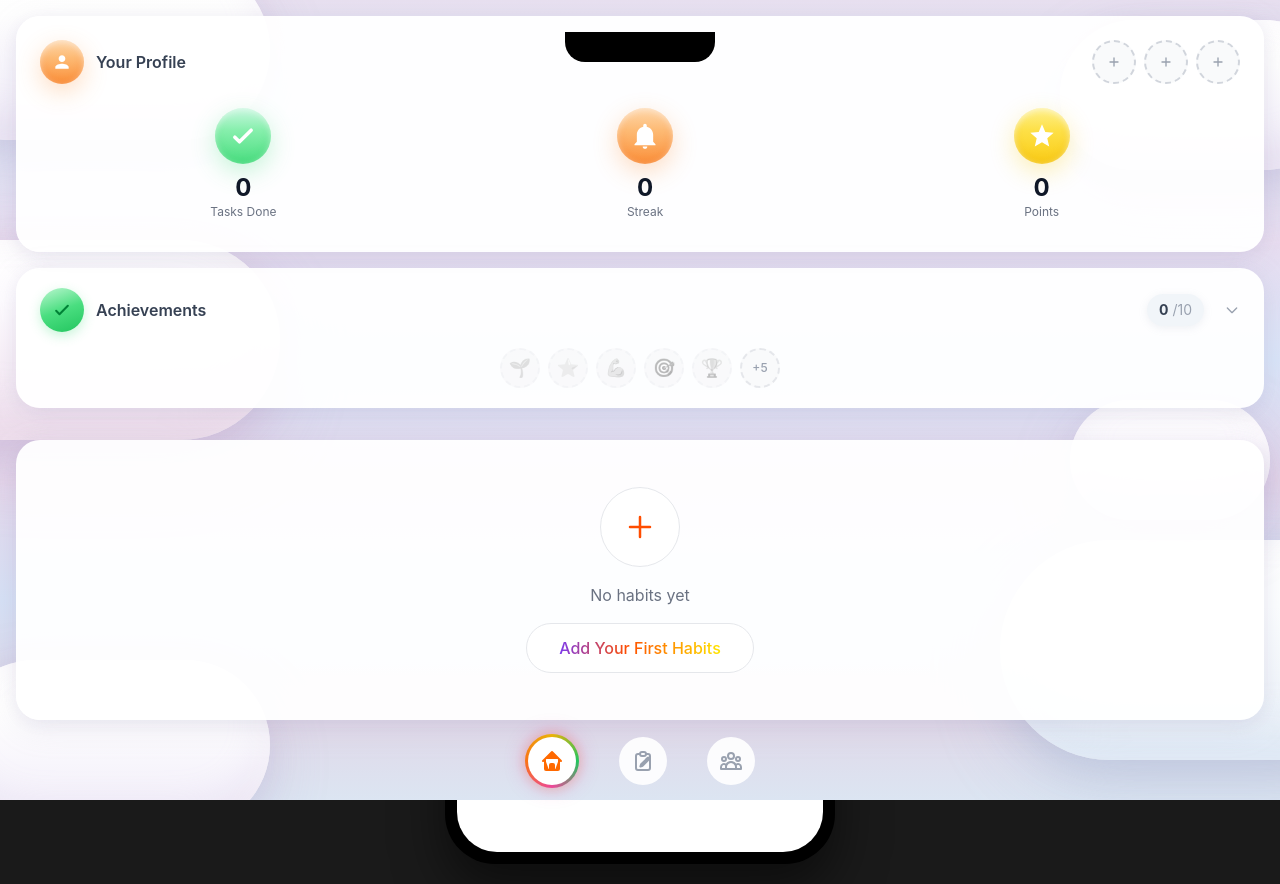
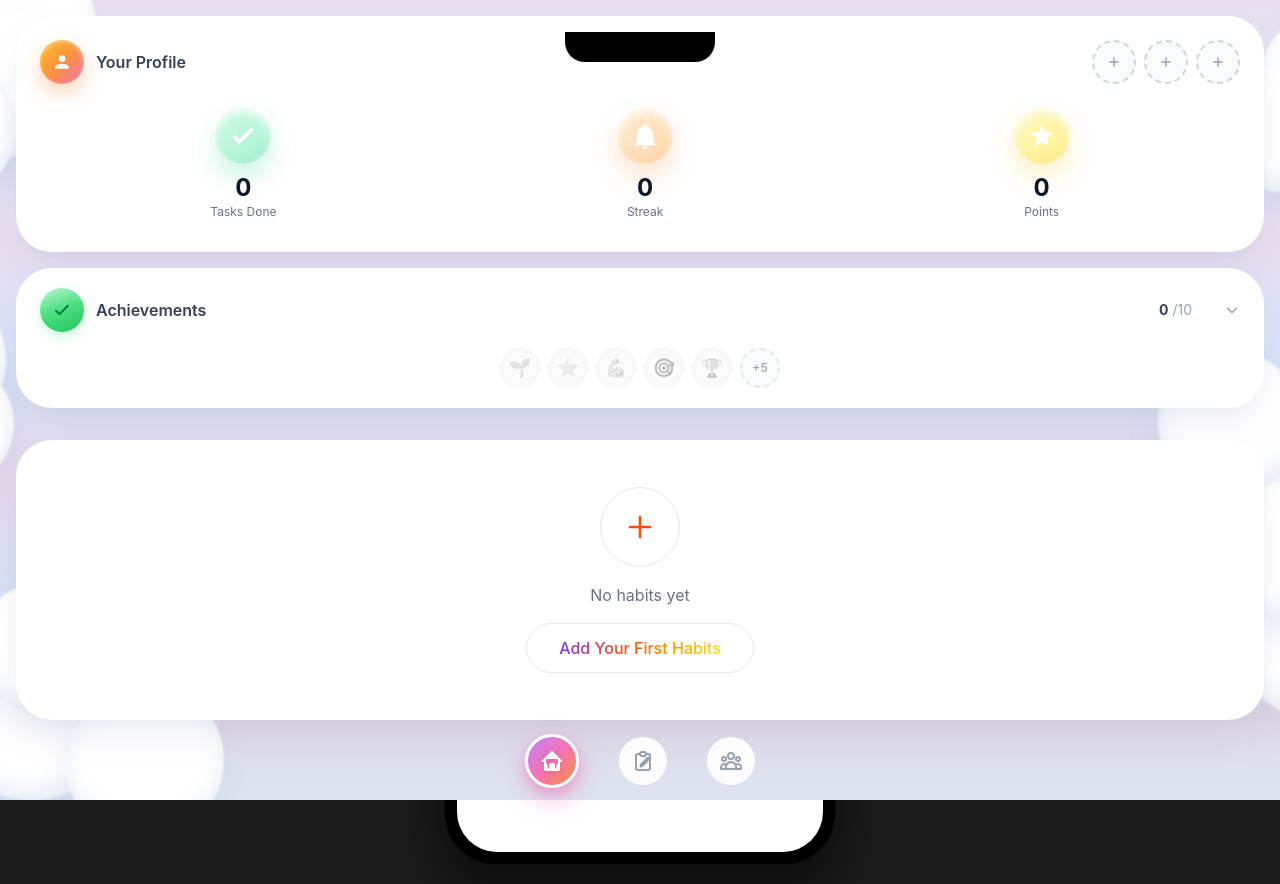
Before and after one commit to benyamty/HB, a React (Vite) app: page / in a window 1280 px wide. Built offline with nearby package versions, Linux system fonts and the light colour scheme.

Commit message:
Enhance 3D cloud clusters and refine pastel UI elements to match reference design exactly

```diff
--- a/src/App.jsx
+++ b/src/App.jsx
@@ -249,14 +249,45 @@ function App() {
 
   return (
     <div className="h-full w-full">
-      {/* Cloud Background */}
+      {/* Puffy Cloud Clusters Background */}
       <div className="cloud-bg">
-        <div className="cloud cloud-1"></div>
-        <div className="cloud cloud-2"></div>
-        <div className="cloud cloud-3"></div>
-        <div className="cloud cloud-4"></div>
-        <div className="cloud cloud-5"></div>
-        <div className="cloud cloud-6"></div>
+        {/* Top Left Cluster */}
+        <div className="absolute top-[-5%] left-[-10%] w-64 h-64 z-0">
+          <div className="cloud-shape w-40 h-40 top-10 left-10 z-10"></div>
+          <div className="cloud-shape w-32 h-32 top-0 left-24 z-0"></div>
+          <div className="cloud-shape w-36 h-36 top-24 left-0 z-10"></div>
+        </div>
+
+        {/* Top Right Cluster */}
+        <div className="absolute top-[-2%] right-[-15%] w-64 h-64 z-0">
+          <div className="cloud-shape w-44 h-44 top-5 right-10"></div>
+          <div className="cloud-shape w-32 h-32 top-20 right-32"></div>
+        </div>
+
+        {/* Middle Left Cluster */}
+        <div className="absolute top-[35%] left-[-12%] w-56 h-56 z-0">
+          <div className="cloud-shape w-40 h-40 top-0 left-0"></div>
+          <div className="cloud-shape w-32 h-32 top-20 left-10"></div>
+        </div>
+
+        {/* Middle Right Cluster */}
+        <div className="absolute top-[45%] right-[-8%] w-64 h-64 z-0">
+          <div className="cloud-shape w-48 h-48 top-10 right-0"></div>
+          <div className="cloud-shape w-36 h-36 top-[-10px] right-20"></div>
+        </div>
+
+        {/* Bottom Left Cluster */}
+        <div className="absolute bottom-[-5%] left-[-5%] w-72 h-72 z-0">
+          <div className="cloud-shape w-48 h-48 bottom-10 left-0"></div>
+          <div className="cloud-shape w-40 h-40 bottom-0 left-32"></div>
+          <div className="cloud-shape w-32 h-32 bottom-32 left-10"></div>
+        </div>
+
+        {/* Bottom Right Cluster */}
+        <div className="absolute bottom-[10%] right-[-10%] w-60 h-60 z-0">
+          <div className="cloud-shape w-44 h-44 bottom-0 right-0"></div>
+          <div className="cloud-shape w-36 h-36 bottom-24 right-10"></div>
+        </div>
       </div>
 
       <AnimatePresence>
--- a/src/index.css
+++ b/src/index.css
@@ -390,103 +390,92 @@ body {
     0 4px 16px rgba(160, 150, 190, 0.12);
 }
 
-/* ===== SOFT PASTEL STAT CIRCLES ===== */
+/* ===== REFINED 3D SPHERES (MATCHING REFERENCE) ===== */
 
-/* Mint green circle (Tasks Done) - soft pastel */
-.stat-circle-green {
-  background: linear-gradient(180deg, #c8f7e0 0%, #86efac 40%, #4ade80 100%);
+/* Base sphere style for shared 3D properties */
+.sphere-3d {
+  position: relative;
+  border-radius: 50%;
   box-shadow:
-    0 8px 24px rgba(74, 222, 128, 0.3),
-    inset 0 2px 6px rgba(255, 255, 255, 0.5),
-    inset 0 -4px 10px rgba(34, 197, 94, 0.15);
+    0 10px 20px rgba(166, 175, 190, 0.2), /* Soft drop shadow */
+    inset 0 -5px 15px rgba(0,0,0,0.05), /* Bottom shading */
+    inset 0 5px 15px rgba(255,255,255,0.8); /* Top highlight */
 }
 
-/* Soft orange circle (Streak) */
-.stat-circle-orange {
-  background: linear-gradient(180deg, #fed7aa 0%, #fdba74 40%, #fb923c 100%);
+/* Tasks Done - Pale Mint Sphere */
+.stat-circle-green {
+  background: linear-gradient(135deg, #d1fae5 0%, #a7f3d0 100%);
+  border-radius: 50%;
   box-shadow:
-    0 8px 24px rgba(251, 146, 60, 0.3),
-    inset 0 2px 6px rgba(255, 255, 255, 0.5),
-    inset 0 -4px 10px rgba(234, 88, 12, 0.15);
+    0 12px 24px rgba(52, 211, 153, 0.25),
+    inset 0 4px 10px rgba(255, 255, 255, 0.9),
+    inset 0 -4px 10px rgba(16, 185, 129, 0.1);
 }
 
-/* Golden yellow circle (Points) */
-.stat-circle-yellow {
-  background: linear-gradient(180deg, #fef08a 0%, #fde047 40%, #facc15 100%);
+/* Streak - Pale Peach Sphere */
+.stat-circle-orange {
+  background: linear-gradient(135deg, #ffedd5 0%, #fed7aa 100%);
+  border-radius: 50%;
   box-shadow:
-    0 8px 24px rgba(250, 204, 21, 0.3),
-    inset 0 2px 6px rgba(255, 255, 255, 0.6),
-    inset 0 -4px 10px rgba(202, 138, 4, 0.12);
+    0 12px 24px rgba(251, 146, 60, 0.25),
+    inset 0 4px 10px rgba(255, 255, 255, 0.9),
+    inset 0 -4px 10px rgba(249, 115, 22, 0.1);
 }
 
-/* Orange profile circle */
-.stat-circle-profile {
-  background: linear-gradient(180deg, #fed7aa 0%, #fdba74 40%, #fb923c 100%);
+/* Points - Pale Lemon Sphere */
+.stat-circle-yellow {
+  background: linear-gradient(135deg, #fef9c3 0%, #fef08a 100%);
+  border-radius: 50%;
   box-shadow:
-    0 8px 24px rgba(251, 146, 60, 0.3),
-    inset 0 2px 6px rgba(255, 255, 255, 0.5),
-    inset 0 -4px 10px rgba(234, 88, 12, 0.15);
+    0 12px 24px rgba(250, 204, 21, 0.25),
+    inset 0 4px 10px rgba(255, 255, 255, 0.9),
+    inset 0 -4px 10px rgba(234, 179, 8, 0.1);
 }
 
-/* Pill counter (2/10 style) */
-.pill-counter {
-  background: #f1f5f9;
-  box-shadow: 0 2px 8px rgba(148, 163, 184, 0.15);
+/* Profile - Vibrant Orange Gradient (Reference: Top Left Icon) */
+.stat-circle-profile {
+  background: linear-gradient(135deg, #fbbf24 0%, #fb923c 50%, #f472b6 100%);
+  border-radius: 50%;
+  box-shadow:
+    0 8px 20px rgba(251, 146, 60, 0.4),
+    inset 0 2px 5px rgba(255, 255, 255, 0.4);
 }
 
-/* Achievement circle - unlocked */
-.achievement-unlocked {
+/* ===== UPDATED CARDS ===== */
+.glass-card {
+  background: #ffffff; /* Fully opaque per reference */
+  border-radius: 36px; /* Very rounded */
+  border: none;
   box-shadow:
-    0 6px 16px rgba(0, 0, 0, 0.12),
-    inset 0 2px 4px rgba(255, 255, 255, 0.5),
-    inset 0 -2px 4px rgba(0, 0, 0, 0.08);
+    0 20px 40px -10px rgba(120, 130, 160, 0.15), /* Deep soft shadow */
+    0 5px 15px -5px rgba(120, 130, 160, 0.05);
 }
 
-/* Achievement circle - locked */
-.achievement-locked {
-  background: linear-gradient(145deg, #f1f5f9 0%, #e2e8f0 100%);
+/* ===== BOTTOM NAV HOME BUTTON ===== */
+/* Solid gradient sphere with white icon */
+.nav-pill-active {
+  background: linear-gradient(135deg, #c084fc 0%, #f472b6 50%, #fb923c 100%);
+  border: 3px solid #ffffff; /* White ring border */
   box-shadow:
-    0 4px 12px rgba(148, 163, 184, 0.2),
-    inset 0 1px 2px rgba(255, 255, 255, 0.6),
-    inset 0 -1px 2px rgba(0, 0, 0, 0.05);
+    0 10px 25px rgba(244, 114, 182, 0.5),
+    0 5px 10px rgba(244, 114, 182, 0.3);
+  color: white !important; /* Force icon white */
 }
 
-/* Habit item card inside the glass card */
-.habit-item {
-  background: rgba(255, 255, 255, 0.6);
-  border: 1px solid rgba(255, 255, 255, 0.8);
-  box-shadow:
-    0 2px 8px rgba(148, 163, 184, 0.15),
-    inset 0 1px 0 rgba(255, 255, 255, 0.9);
+.nav-pill-active svg {
+  color: white;
+  filter: drop-shadow(0 2px 4px rgba(0,0,0,0.1));
 }
 
-/* Soft green done button */
-.btn-done {
-  background: linear-gradient(160deg, #86efac 0%, #4ade80 30%, #22c55e 70%, #16a34a 100%);
+/* ===== CLOUD CLUSTERS ===== */
+.cloud-shape {
+  position: absolute;
+  background: #ffffff;
+  border-radius: 50%;
+  filter: blur(1px); /* Slight softness */
   box-shadow:
-    0 6px 20px rgba(34, 197, 94, 0.35),
-    inset 0 2px 4px rgba(255, 255, 255, 0.4),
-    inset 0 -2px 6px rgba(22, 101, 52, 0.15);
-}
-
-/* Bottom nav - rainbow RING around icon (not filled) */
-.nav-pill-active {
-  background: white;
-  border: 3px solid transparent;
-  background-image:
-    linear-gradient(white, white),
-    conic-gradient(from 180deg at 50% 50%,
-      #ec4899 0deg,
-      #f97316 90deg,
-      #eab308 180deg,
-      #22c55e 270deg,
-      #ec4899 360deg
-    );
-  background-origin: border-box;
-  background-clip: padding-box, border-box;
-  box-shadow:
-    0 0 20px rgba(236, 72, 153, 0.35),
-    0 0 12px rgba(249, 115, 22, 0.25);
+    inset 0 -10px 20px rgba(200, 210, 235, 0.4), /* Blueish purple shadow underneath */
+    0 15px 30px rgba(160, 170, 200, 0.15);
 }
 
 /* Small soft colored circles for achievements */
```
